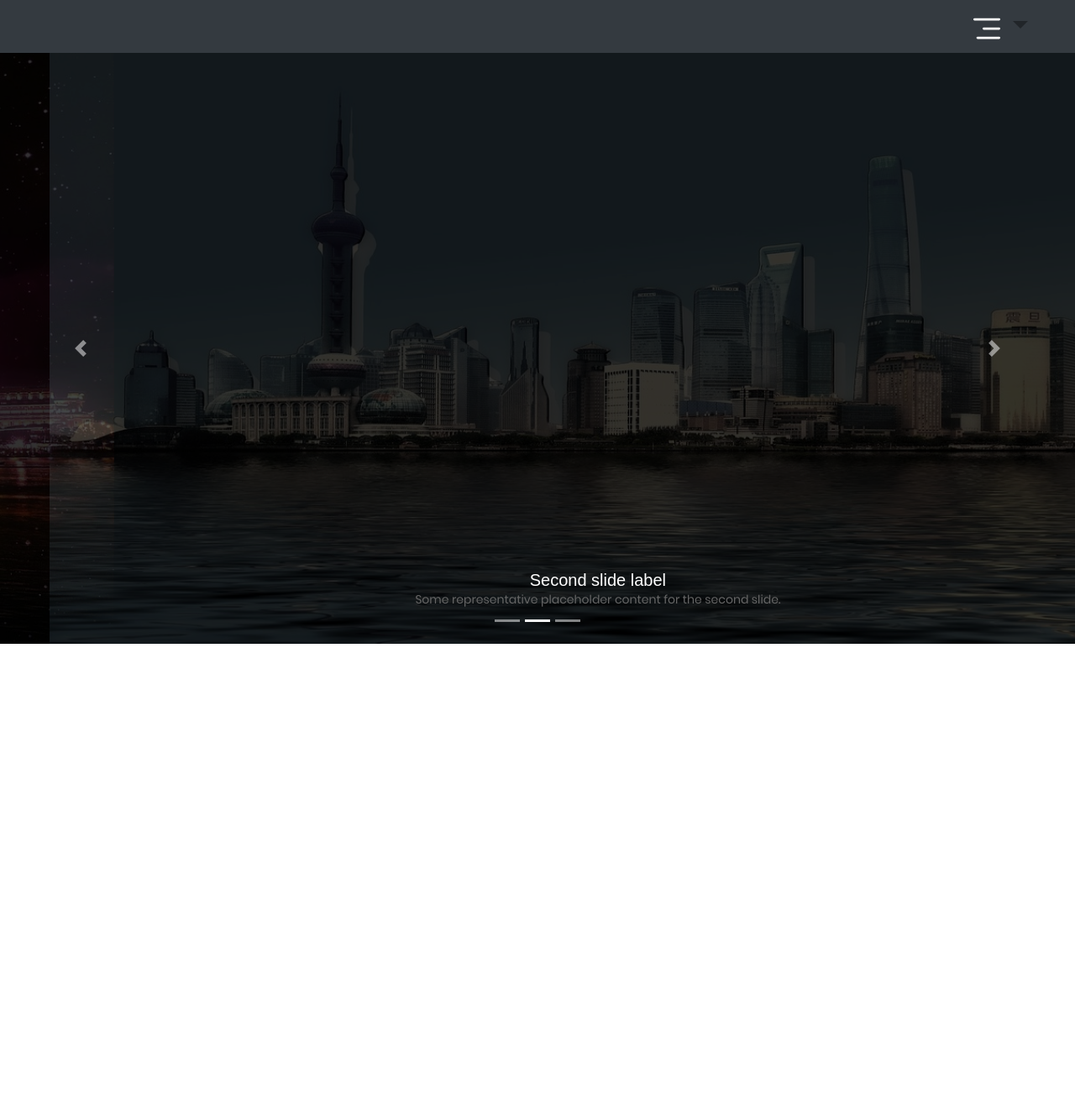
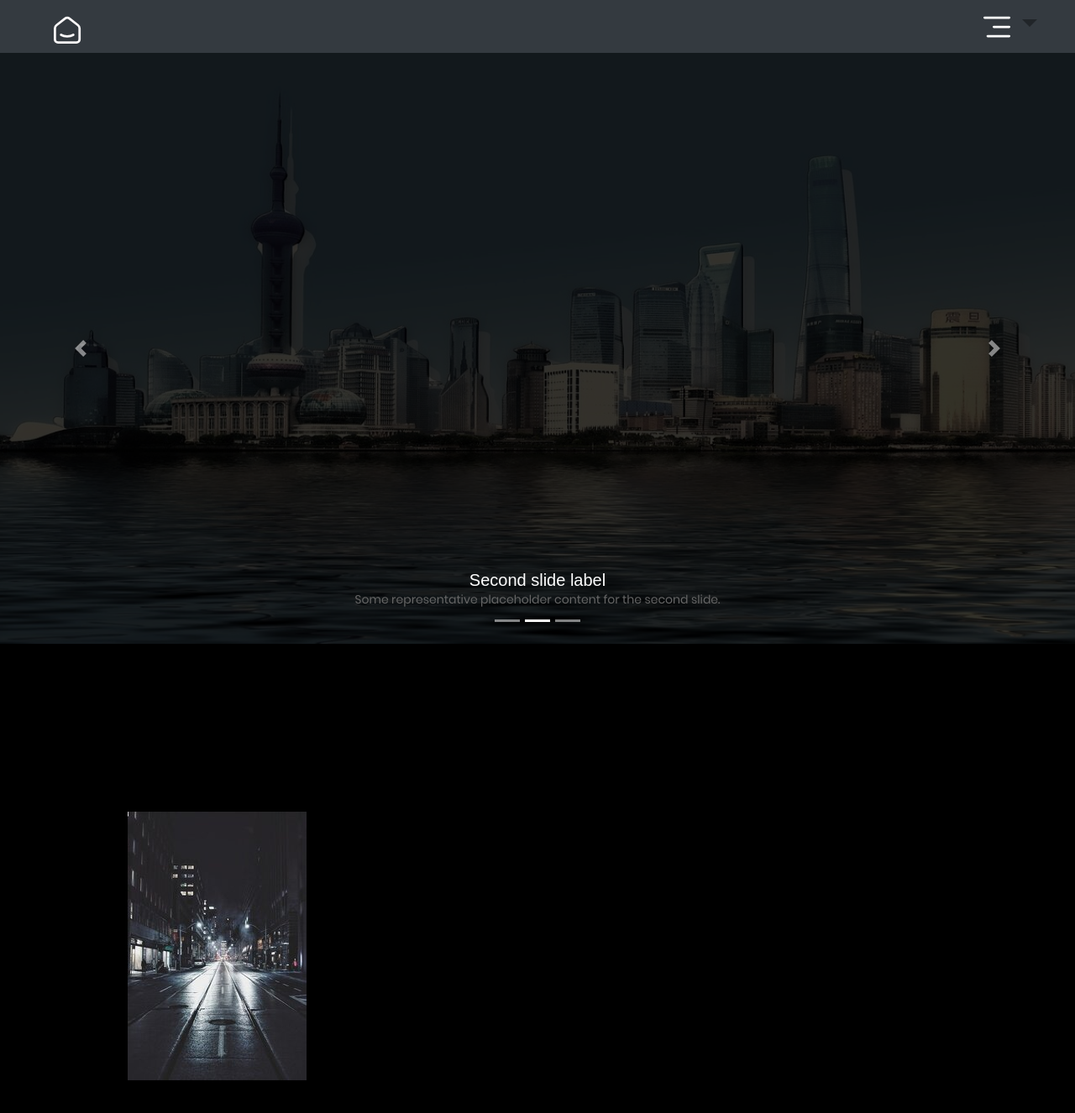
Before and after one commit to CamiloFuentesR/mantenedorVentas, a React (Create React App) app: page /auth/home in a window 1280 px wide. Shown: the top 1326 px of the page at 84% size. Before the commit the page ends 800 px from the top, so only its background shows below. Built offline with nearby package versions, Linux system fonts and the light colour scheme.

Commit message:
home Content

```diff
--- /dev/null
+++ b/src/components/HomeContainer.jsx
@@ -0,0 +1,18 @@
+import React from 'react'
+import edificioNoche from './ui/img/edificioNoche.jpg'
+
+export const HomeContainer = () => {
+    return (
+        <div className="container _home_container">
+                <div className="_home_container_left_img">
+                    <img src={edificioNoche} alt="Edificio nocturno" className="_home_container_left_img" />
+
+                </div>
+                <div className="_Home_container_right_title">
+                    <h3 className="_Home_container_right_title"> </h3>
+                    <p></p>
+
+                </div>
+            </div>
+    )
+}
--- a/src/components/HomeScreen.jsx
+++ b/src/components/HomeScreen.jsx
@@ -1,4 +1,6 @@
 import React from 'react'
+import { HomeContainer } from './HomeContainer'
+import { Footer } from './ui/Footer'
 import { Header } from './ui/Header'
 import { NavBar } from './ui/NavBar'
 
@@ -8,6 +10,8 @@ export const HomeScreen = () => {
             <NavBar />
             <div className="animate__animated animate__fadeIn animate__faster">
                 <Header />
+                    <HomeContainer/>
+                <Footer/>
             </div>
 
         </div>
--- a/src/components/ui/NavBar.jsx
+++ b/src/components/ui/NavBar.jsx
@@ -21,8 +21,18 @@ export const NavBar = () => {
             </div> */}
 
             <nav className="_home_nav bg-dark sticky-top">
-                <div class="dropdown btn-login">
-                        <span className="btn dropdown-toggle" type="button" id="dropdownMenuButton" data-toggle="dropdown" aria-haspopup="true" aria-expanded="false">
+                <div className="_auth_house_btn btn btn-sm">
+                    <Link to={"auth/home"}>
+                <svg xmlns="http://www.w3.org/2000/svg" className="  icon icon-tabler icon-tabler-smart-home" width="44" height="44" viewBox="0 0 24 24" strokeWidth="1.5" stroke="#fcf9fa" fill="none" strokeLinecap="round" strokeLinejoin="round">
+                    <path stroke="none" d="M0 0h24v24H0z" fill="none" />
+                    <path d="M19 8.71l-5.333 -4.148a2.666 2.666 0 0 0 -3.274 0l-5.334 4.148a2.665 2.665 0 0 0 -1.029 2.105v7.2a2 2 0 0 0 2 2h12a2 2 0 0 0 2 -2v-7.2c0 -.823 -.38 -1.6 -1.03 -2.105" />
+                    <path d="M16 15c-2.21 1.333 -5.792 1.333 -8 0" />
+                </svg>
+
+                    </Link>
+                </div>
+                <div className="dropdown btn-login">
+                    <span className="btn btn-sm dropdown-toggle" type="button" id="dropdownMenuButton" data-toggle="dropdown" aria-haspopup="true" aria-expanded="false">
                         <svg xmlns="http://www.w3.org/2000/svg" className="icon icon-tabler icon-tabler-align-right" width="44" height="44" viewBox="0 0 24 24" strokeWidth="1.5" stroke="#ffffff" fill="none" strokeLinecap="round" strokeLinejoin="round">
                             <path stroke="none" d="M0 0h24v24H0z" fill="none" />
                             <line x1="4" y1="6" x2="20" y2="6" />
@@ -30,7 +40,7 @@ export const NavBar = () => {
                             <line x1="6" y1="18" x2="20" y2="18" />
                         </svg>
                     </span>
-                        <div class="dropdown-menu" aria-labelledby="dropdownMenuButton">
+                    <div className="dropdown-menu" aria-labelledby="dropdownMenuButton">
                         <Link to={'/auth/login'} className="dropdown-item">Login</Link>
                         <Link to={'/auth/register'} className="dropdown-item">Register</Link>
                     </div>
--- a/src/style/components/_home.scss
+++ b/src/style/components/_home.scss
@@ -6,11 +6,11 @@
 /*          ----------------------                  NavBar        -----------------------------   */
     ._home_nav{
         display: grid !important;
-        grid-template-columns: 2fr 2fr 2fr 1fr !important;
+        grid-template-columns: 1fr 2fr 2fr 2fr 1fr !important;
         justify-items: center;
     }
     .btn-login{
-        grid-column: 4;
+        grid-column: 5;
     }
 
     ._home_span{
@@ -28,6 +28,9 @@
         font-size: 30px !important;
         margin-bottom: -10px;
 
+    }
+    ._auth_house_btn{
+        grid-column: 1;
     }
 
     /* ---------------------dropdown button -------------------- */
@@ -80,11 +83,11 @@
  @media (min-width: 1100px) {
     ._home_nav{
         display: grid !important;
-        grid-template-columns: 2fr 2fr 2fr 1fr !important;
+        grid-template-columns: 1fr 2fr 2fr 2fr 1fr !important;
         justify-items: center;
     }
     .btn-login{
-        grid-column: 4;
+        grid-column: 5;
     }
 
     .dropdown-menu {
--- /dev/null
+++ b/src/style/components/_home_container.scss
@@ -0,0 +1,18 @@
+// @media (min-width: 1100px){
+    ._home_container{
+        display: grid;
+        grid-template-columns: 3fr 5fr;
+        background-color: black;
+        min-width: 100vw;
+        height: 90vh;
+        padding: 30px;
+    }
+
+    ._home_container_left_img{
+        grid-column: 1;
+        align-self: center;
+        justify-self: center;
+        background-color: aquamarine;
+    }
+
+// }
--- a/src/style/style.scss
+++ b/src/style/style.scss
@@ -1,3 +1,4 @@
 @import './components/home.scss';
 @import './base/base.scss';
 @import './components/auth.scss';
+@import './components/home_container';
```
Also changed, not shown: src/components/ui/img/edificioNoche.jpg (added). Lines whose indentation alone changed are shown as unchanged.
